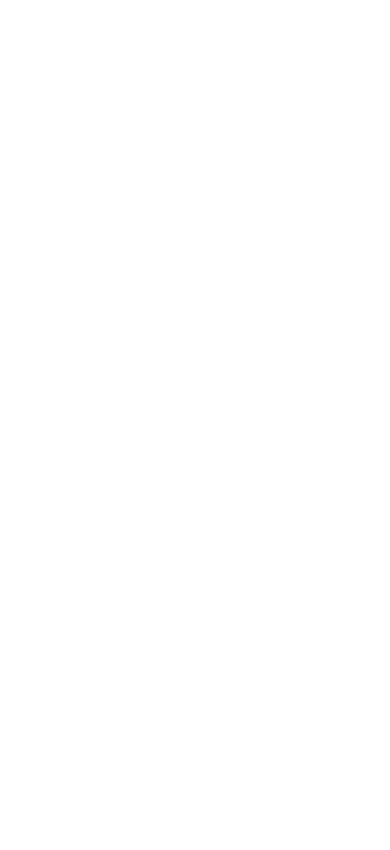
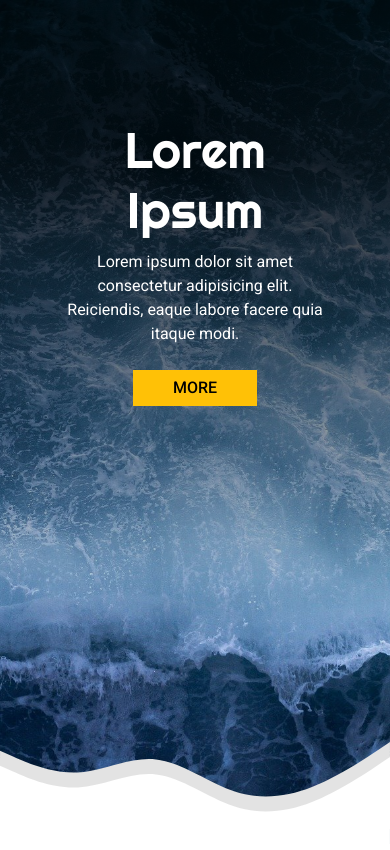
Before and after one commit to darioc25/blue_template, a plain HTML site: page index.html in a window 390 px wide. Shown: the top 850 px of the page. Drawn offline with nearby package versions, Linux system fonts and the light colour scheme.

Commit message:
Header finished

```diff
--- a/index.html
+++ b/index.html
@@ -16,6 +16,21 @@
         <link href="https://cdn.jsdelivr.net/npm/bootstrap@5.2.3/dist/css/bootstrap.min.css" rel="stylesheet" integrity="sha384-rbsA2VBKQhggwzxH7pPCaAqO46MgnOM80zW1RWuH61DGLwZJEdK2Kadq2F9CUG65" crossorigin="anonymous">
     </head>
     <body>
+        <main>
+            <header class="custom-header">
+                <div class="bg-filter-header">
+                    <div class="header-content">
+                        <h1 class="header-custom-title">Lorem Ipsum</h1>
+                        <p class="header-custom-paragraph">Lorem ipsum dolor sit amet consectetur adipisicing elit. Reiciendis, eaque labore facere quia itaque modi.</p>
+                        <button class="header-custom-button">MORE</button>
+                    </div>
+                    <img src="./media/wave2.svg" class="header-wave-1">
+                    <img src="./media/wave1.svg" class="header-wave-2">
+                </div>
+            </header>
+            <section></section>
+        </main>
+        <footer></footer>
         <!-- Bootstrap Script -->
         <script src="https://cdn.jsdelivr.net/npm/bootstrap@5.2.3/dist/js/bootstrap.bundle.min.js" integrity="sha384-kenU1KFdBIe4zVF0s0G1M5b4hcpxyD9F7jL+jjXkk+Q2h455rYXK/7HAuoJl+0I4" crossorigin="anonymous"></script>
     </body>
--- a/style.css
+++ b/style.css
@@ -5,6 +5,87 @@
     --title-font: 'Righteous', cursive;
     --text-font: 'Roboto', sans-serif;
 }
+
+*{
+    box-sizing: border-box;
+}
+
+body{
+    height: 8000px;
+}
+
+/* Header */
+.custom-header{
+    background-image: url(./media/header.jpg);
+    background-position: bottom;
+    background-repeat: no-repeat;
+    background-size: cover;
+    height: 90vh;
+}
+
+.bg-filter-header{
+    height: 100%;
+    position: relative;
+    padding: 120px 60px 0px 60px;
+    background: linear-gradient(180deg, rgba(0, 0, 0, 0.8) 20%, rgba(255, 255, 255, 0) 80%);
+}
+
+.header-content{
+    width: 400px;
+}
+
+.header-custom-title{
+    font-size: 60px;
+    color: white;
+    font-family: var(--title-font);
+    margin: 0px;
+}
+
+.header-custom-paragraph{
+    color: white;
+    font-family: var(--text-font);
+    margin: 10px 0px 46px 0px;
+}
+
+.header-custom-button{
+    border: none;
+    background-color: var(--secondary-color);
+    padding: 6px 40px;
+    font-family: var(--text-font);
+    font-weight: 500;
+    margin: 0px;
+}
+
+.header-wave-1{
+    position: absolute;
+    bottom: 0px;
+    left: 0px ;
+    z-index: 1;
+}
+
+.header-wave-2{
+    position: absolute;
+    bottom: 15px;
+    left: 0px;
+    z-index: 0;
+}
+
+
+
+
+
+
+
+
+
+
+
+
+
+
+
+
+
 
 /* Media Query Extra Extra Extra Large Screen "XXXL" */
 @media screen and (max-width: 1599px){
@@ -23,6 +104,22 @@
 
 /* Media Query Large Screen "LG" */
 @media screen and (max-width: 991px){
+    /* Header */
+    .header-content{
+        width: 100%;
+        display: flex;
+        flex-direction: column;
+        align-items: center;
+    }
+
+    .header-custom-title{
+        text-align: center;
+    }
+
+    .header-custom-paragraph{
+        text-align: center;
+        margin: 10px 0px 24px 0px;
+    }
 
 }
 
@@ -33,5 +130,12 @@
 
 /* Media Query Small Screen "SM" */
 @media screen and (max-width: 575px){
+    /* Header */
+    .custom-header{
+        height: 100vh;
+    }
 
+    .header-custom-title{
+        font-size: 50px;
+    }
 }
```
